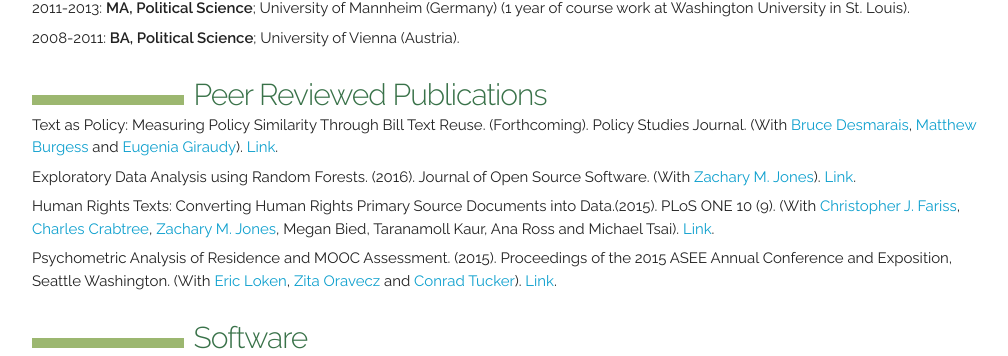
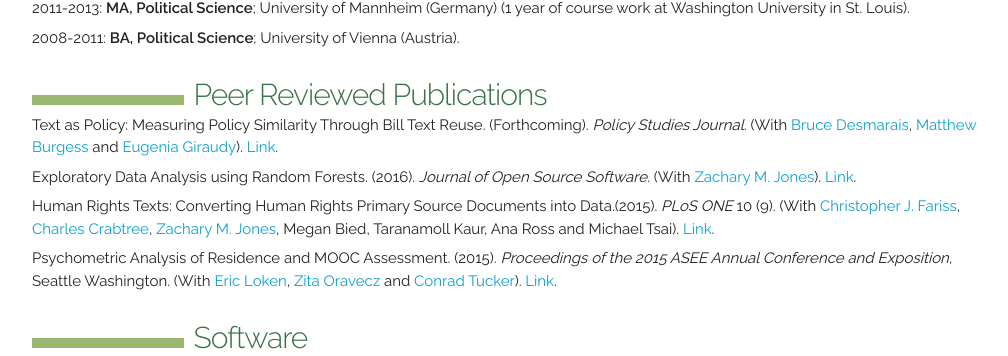
Before and after one commit to flinder/flinder.github.io, a Jekyll site: the page built from cv/index.html, in a window 1280 px wide and 900 px high, scrolled down 350 px. Shown: the part 144-500 px from the top of the window, without its empty margins (128-1136 px from the left). Built offline with Jekyll 4.4.1, drawn with Linux system fonts in a browser that asks for light colours.

```diff
--- a/cv/index.html
+++ b/cv/index.html
@@ -33,10 +33,10 @@ title: Curriculum Vitae
 <p>2011-2013: <strong>MA, Political Science</strong>; University of Mannheim (Germany) (1 year of course work at Washington University in St. Louis).</p>
 <p>2008-2011: <strong>BA, Political Science</strong>; University of Vienna (Austria).</p>
 <h2 id="peer-reviewed-publications">Peer Reviewed Publications</h2>
-<p>Text as Policy: Measuring Policy Similarity Through Bill Text Reuse. (Forthcoming). Policy Studies Journal. (With <a href="http://brucedesmarais.com/">Bruce Desmarais</a>, <a href="https://scholar.google.com/citations?user=BJFgS_oAAAAJ&amp;hl=en">Matthew Burgess</a> and <a href="https://scholar.google.com/citations?user=GNwyyrsAAAAJ&amp;hl=e://scholar.google.com/citations?user=GNwyyrsAAAAJ&amp;hl=en">Eugenia Giraudy</a>). <a href="https://papers.ssrn.com/sol3/papers.cfm?abstract_id=2812607">Link</a>.</p>
-<p>Exploratory Data Analysis using Random Forests. (2016). Journal of Open Source Software. (With <a href="http://zmjones.com">Zachary M. Jones</a>). <a href="http://joss.theoj.org/papers/d29df349c8450ef958c0fde5bf164371">Link</a>.</p>
-<p>Human Rights Texts: Converting Human Rights Primary Source Documents into Data.(2015). PLoS ONE 10 (9). (With <a href="http://cfariss.com/">Christopher J. Fariss</a>, <a href="http://charlescrabtree.com">Charles Crabtree</a>, <a href="http://zmjones.com">Zachary M. Jones</a>, Megan Bied, Taranamoll Kaur, Ana Ross and Michael Tsai). <a href="http://journals.plos.org/plosone/article?id=10.1371/journal.pone.0138935">Link</a>.</p>
-<p>Psychometric Analysis of Residence and MOOC Assessment. (2015). Proceedings of the 2015 ASEE Annual Conference and Exposition, Seattle Washington. (With <a href="http://hhd.psu.edu/dsg/eric-loken-phd-assistant-director">Eric Loken</a>, <a href="https://sites.psu.edu/zitaoravecz/">Zita Oravecz</a> and <a href="https://www.engr.psu.edu/datalab/people.html">Conrad Tucker</a>). <a href="https://peer.asee.org/psychometric-analysis-of-residence-and-mooc-assessments">Link</a>.</p>
+<p>Text as Policy: Measuring Policy Similarity Through Bill Text Reuse. (Forthcoming). <em>Policy Studies Journal</em>. (With <a href="http://brucedesmarais.com/">Bruce Desmarais</a>, <a href="https://scholar.google.com/citations?user=BJFgS_oAAAAJ&amp;hl=en">Matthew Burgess</a> and <a href="https://scholar.google.com/citations?user=GNwyyrsAAAAJ&amp;hl=e://scholar.google.com/citations?user=GNwyyrsAAAAJ&amp;hl=en">Eugenia Giraudy</a>). <a href="https://papers.ssrn.com/sol3/papers.cfm?abstract_id=2812607">Link</a>.</p>
+<p>Exploratory Data Analysis using Random Forests. (2016). <em>Journal of Open Source Software</em>. (With <a href="http://zmjones.com">Zachary M. Jones</a>). <a href="http://joss.theoj.org/papers/d29df349c8450ef958c0fde5bf164371">Link</a>.</p>
+<p>Human Rights Texts: Converting Human Rights Primary Source Documents into Data.(2015). <em>PLoS ONE</em> 10 (9). (With <a href="http://cfariss.com/">Christopher J. Fariss</a>, <a href="http://charlescrabtree.com">Charles Crabtree</a>, <a href="http://zmjones.com">Zachary M. Jones</a>, Megan Bied, Taranamoll Kaur, Ana Ross and Michael Tsai). <a href="http://journals.plos.org/plosone/article?id=10.1371/journal.pone.0138935">Link</a>.</p>
+<p>Psychometric Analysis of Residence and MOOC Assessment. (2015). <em>Proceedings of the 2015 ASEE Annual Conference and Exposition</em>, Seattle Washington. (With <a href="http://hhd.psu.edu/dsg/eric-loken-phd-assistant-director">Eric Loken</a>, <a href="https://sites.psu.edu/zitaoravecz/">Zita Oravecz</a> and <a href="https://www.engr.psu.edu/datalab/people.html">Conrad Tucker</a>). <a href="https://peer.asee.org/psychometric-analysis-of-residence-and-mooc-assessments">Link</a>.</p>
 <h2 id="software">Software</h2>
 <p><a href="https://github.com/flinder/active_stream">ActiveStream</a>: Machine learning (active learning) and query expansion for the Twitter Streaming API for improved data collection.</p>
 <p><a href="https://github.com/flinder/NetworkInference">NetworkInference</a>: R package to infer latent diffusion networks.</p>
```
Also changed, not shown: cv/cv.md (+4 -13 lines), 1 other file.
